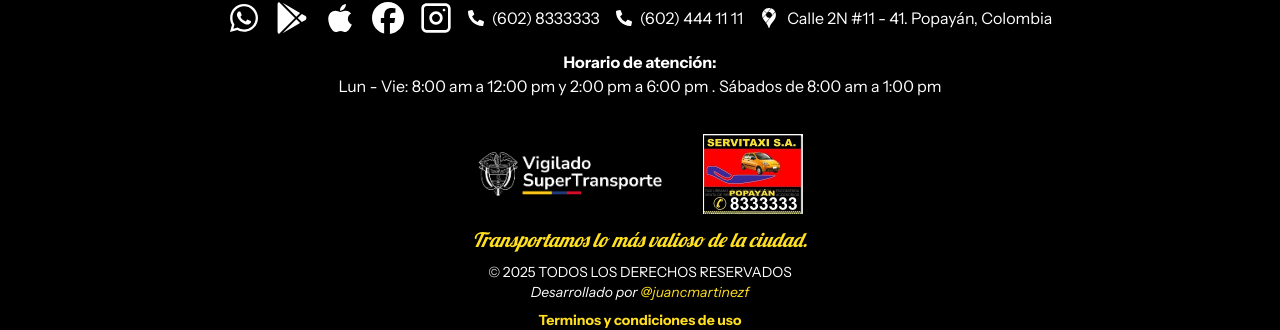
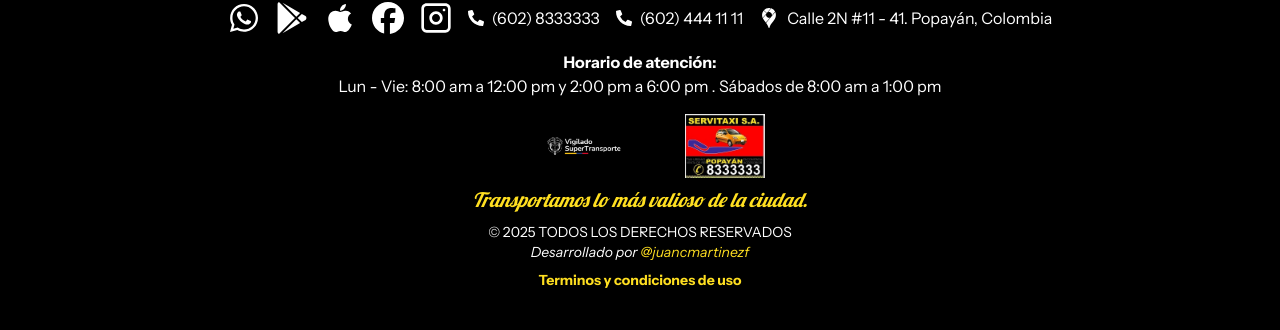
Before and after one commit to JuanMartinezF/servitaxi-web-page, a React (Vite) app: page / in a window 1280 px wide. Shown: the part 1950-2280 px from the top of the page. Built offline with nearby package versions, Linux system fonts and the light colour scheme.

Commit message:
Se cambio el fondo del banner principal del home, se arreglo el problema de los logos en el footer

```diff
--- a/src/components/Footer.jsx
+++ b/src/components/Footer.jsx
@@ -59,14 +59,21 @@ export default function Footer() {
                     </div>
 
                     {/* Logos */}
-                    <div className="flex justify-center items-center-safe flex-wrap ">
-                        <img src="/Logo-Vigilado-SuperTransporte_blanco_.png" alt="Logo 1" className="h-50 -mr-30" />
-                        <img src="/logoservitaxi.jpg" alt="Logo 2" className="h-20 mx-20" />
-
+                    <div className="flex justify-center items-center gap-4 md:gap-8 flex-wrap my-8">
+                        <img
+                            src="/Logo-Vigilado-SuperTransporte_blanco_.png"
+                            alt="Logo SuperTransporte"
+                            className="h-16 md:h-20 w-auto object-contain"
+                        />
+                        <img
+                            src="/logoservitaxi.jpg"
+                            alt="Logo Servitaxi"
+                            className="h-12 md:h-16 w-auto object-contain"
+                        />
                     </div>
 
                     {/* Mensaje de seguridad */}
-                    <div className="text-center mb-2 -mt-12">
+                    <div className="text-center mb-2 -mt-8">
                         <h3 className="text-yellow-300 text-xl font-lobster italic">
                             Transportamos lo más valioso de la ciudad.
                         </h3>
--- a/src/pages/Home.jsx
+++ b/src/pages/Home.jsx
@@ -7,7 +7,7 @@ export default function Home() {
             <section className="relative h-screen">
                 <div className="absolute inset-0">
                     <img
-                        src="/taxista.jpg"
+                        src="/fondonuevo.jpg"
                         alt="Taxi"
                         className="w-full h-full object-cover brightness-50"
                     />
```
Also changed, not shown: public/fondonuevo.jpg (added).
